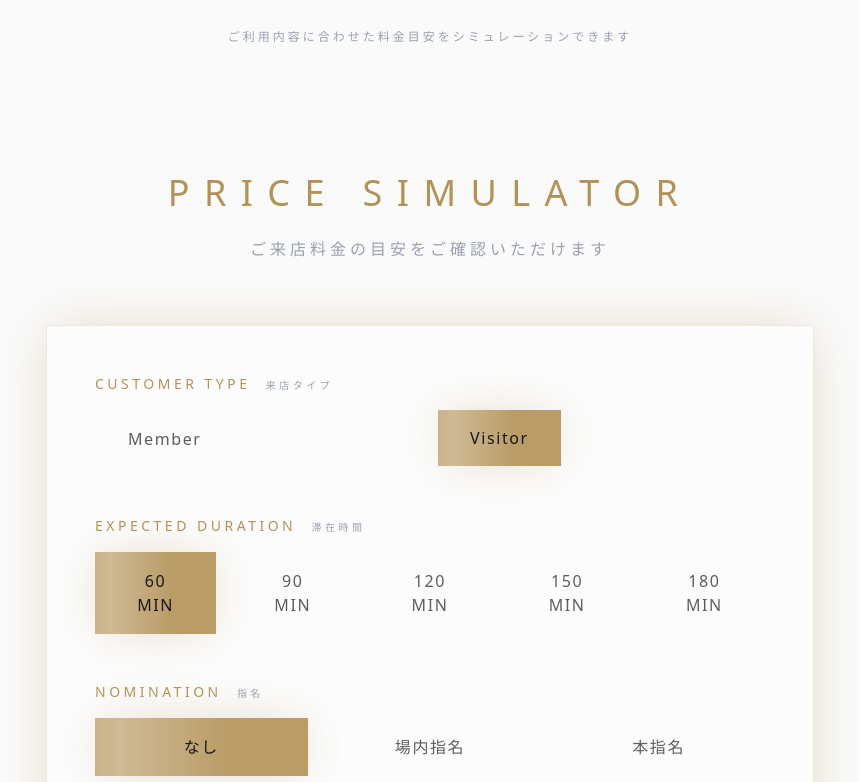
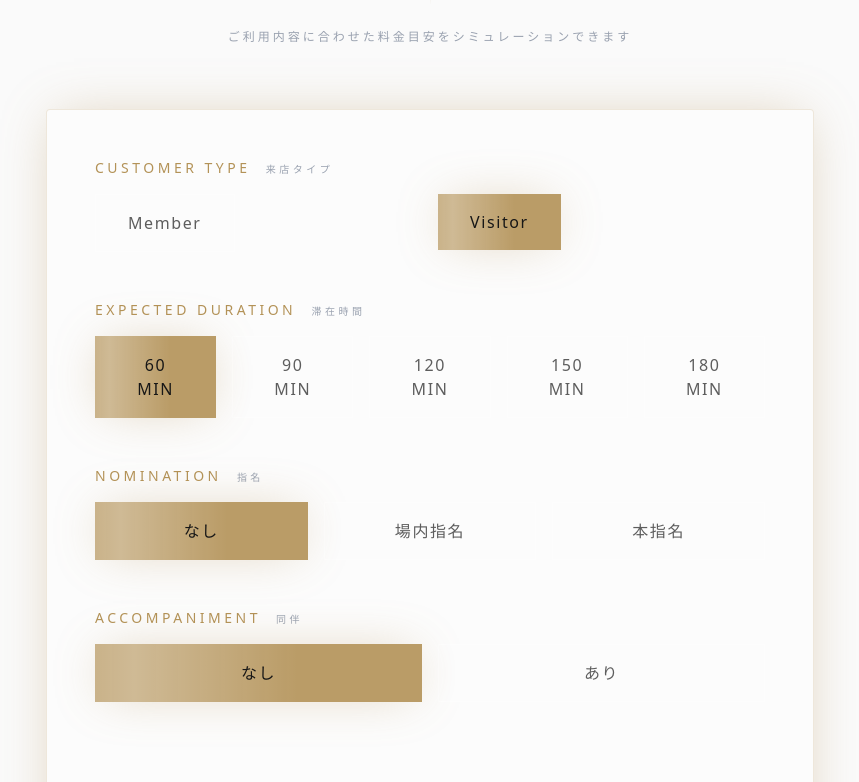
Before and after one commit to SocialBoost1201/Animo, a Next.js app: page / in a window 1280 px wide. Shown: the part 3338-4120 px from the top of the page, without its empty margins (210-1069 px from the left). Built offline with nearby package versions, Linux system fonts and the light colour scheme; no server answers; the database is empty.

Commit message:
fix: remove duplicated title in PriceSimulator

```diff
--- a/components/features/system/PriceSimulator.tsx
+++ b/components/features/system/PriceSimulator.tsx
@@ -82,16 +82,7 @@ export const PriceSimulator = () => {
   );
 
   return (
-    <div className="w-full max-w-4xl mx-auto mt-32">
-      <FadeIn delay={0.1} className="text-center mb-16">
-        <h2 className="text-3xl md:text-4xl font-serif text-[var(--color-gold)] uppercase luxury-tracking-super mb-6">
-          Price Simulator
-        </h2>
-        <p className="text-sm md:text-base font-serif text-gray-400 luxury-tracking">
-          ご来店料金の目安をご確認いただけます
-        </p>
-      </FadeIn>
-
+    <div className="w-full max-w-4xl mx-auto mt-8">
       <div className="bg-white/40 backdrop-blur-xl border border-[var(--color-gold)]/20 p-6 md:p-12 shadow-aura mix-blend-multiply rounded-sm">
 
         <div className="space-y-12">
```
